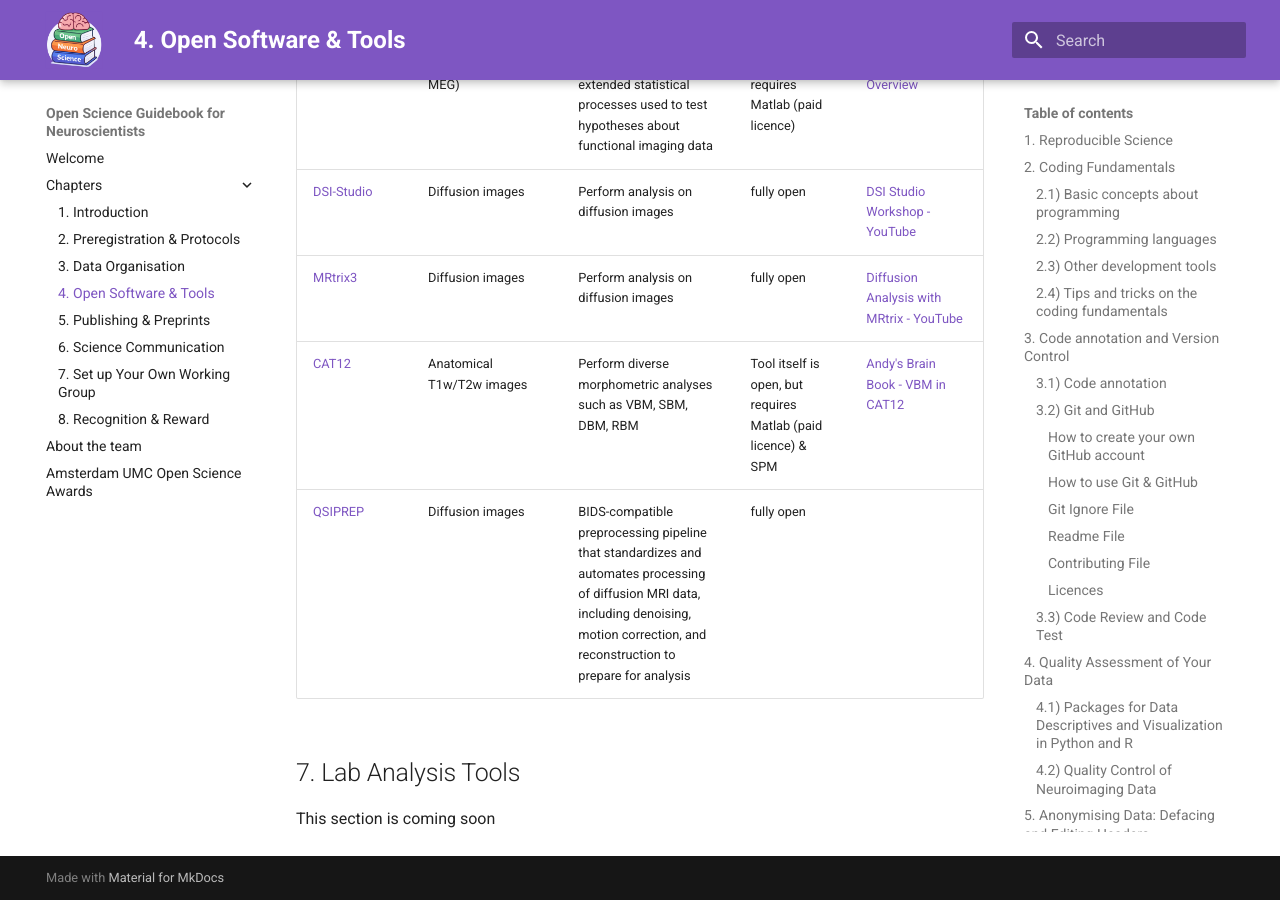
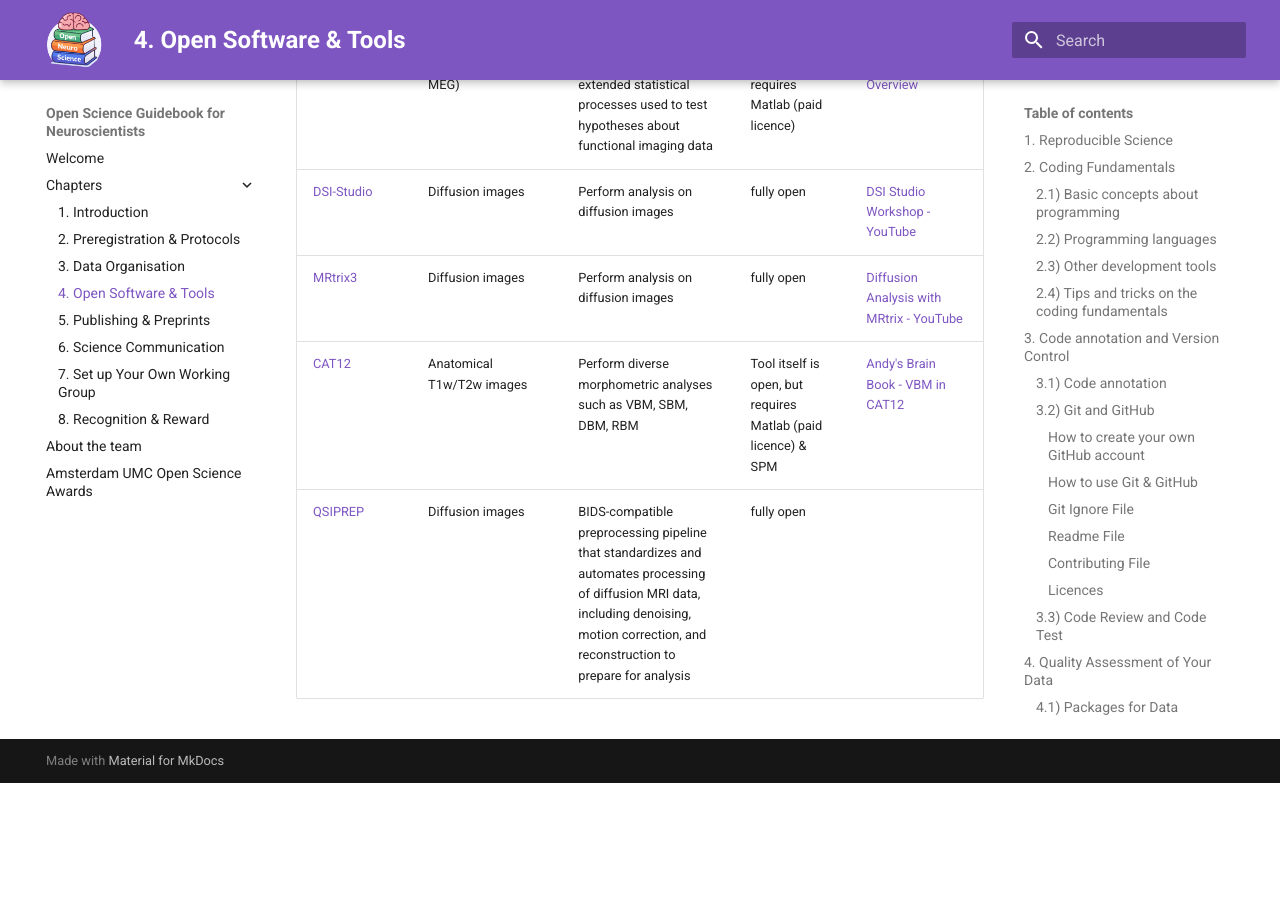
Before and after one commit to ANW-Open-Science/Open-Science-Guidebook-for-Neuroscientists, an MkDocs documentation site: the page built from docs/tabs/4-open_software_tools.md, in a window 1280 px wide and 900 px high, scrolled down 15117 px. Built offline with MkDocs 1.6.1 and Material for MkDocs 9.7.7, drawn with Linux system fonts in a browser that asks for light colours; after the commit the page ends 15900 px from its top, so only the background shows below that.

Commit message:
Update 4-open_software_tools.md
Remove section under construction 4.7

```diff
--- a/docs/tabs/4-open_software_tools.md
+++ b/docs/tabs/4-open_software_tools.md
@@ -260,8 +260,3 @@
 | [MRtrix3](#)                                                                   | Diffusion images                                      | Perform analysis on diffusion images                                                                                                                                                                                                | fully open                                                     | [Diffusion Analysis with MRtrix - YouTube](#)                                                       |
 | [CAT12](#)                                                                     | Anatomical T1w/T2w images                             | Perform diverse morphometric analyses such as VBM, SBM, DBM, RBM                                                                                                                                                                    | Tool itself is open, but requires Matlab (paid licence) & SPM  | [Andy's Brain Book - VBM in CAT12](#)                                                               |
 | [QSIPREP](#)                                                                   | Diffusion images                                      | BIDS-compatible preprocessing pipeline that standardizes and automates processing of diffusion MRI data, including denoising, motion correction, and reconstruction to prepare for analysis                                        | fully open                                                     |                                                                                                    |
-
-
-## 7. Lab Analysis Tools
-This section is coming soon
-{: .label .label-yellow }
```
